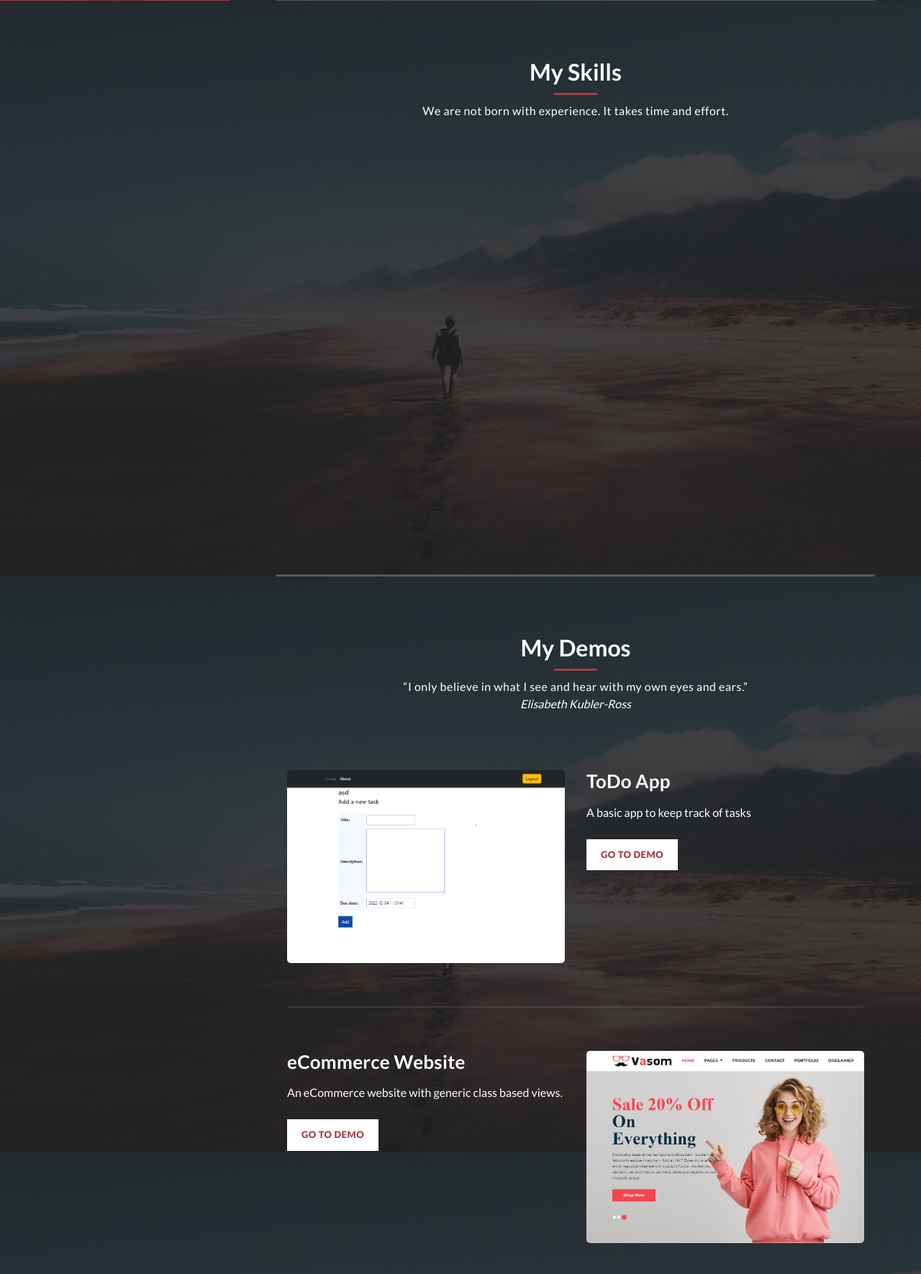
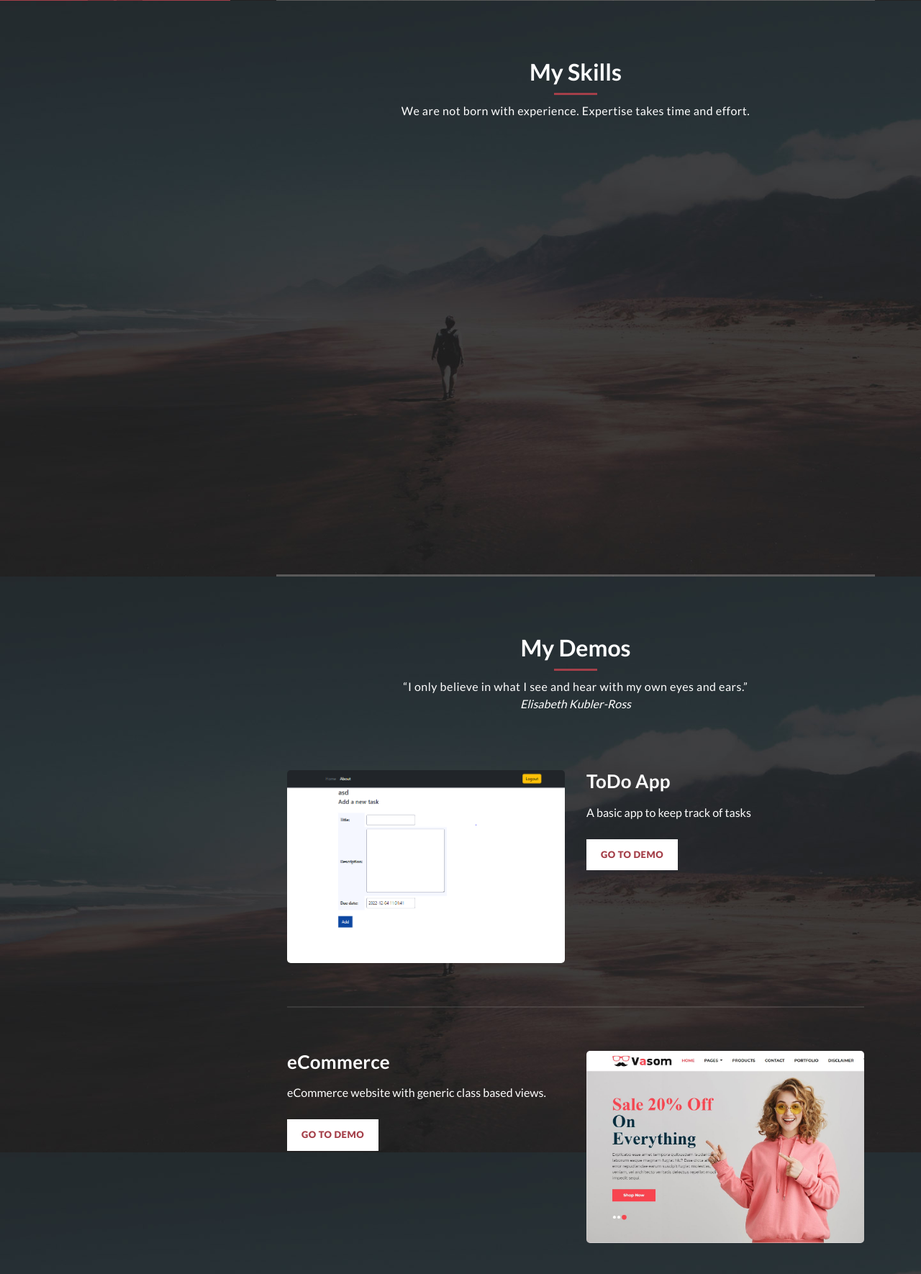
Before and after one commit to abdullahozer11/MasterWebsite, a Django app: page / in a window 1280 px wide. Shown: the part 799-2569 px from the top of the page at 72% size. Run offline with Django 4.2, Linux system fonts and the light colour scheme; data that the repository does not hold is empty; parts of the project's set-up code (start-up, migrations or seed data) failed here and were passed over; some libraries are stand-ins or nearby versions.

Commit message:
Portfolio/content: Trivial improve on text

```diff
--- a/templates/portfolio/index.html
+++ b/templates/portfolio/index.html
@@ -68,7 +68,7 @@
         <div class="section-heading">
             <h2>My Skills</h2>
             <div class="line-dec"></div>
-            <span> We are not born with experience. It takes time and effort.</span>
+            <span> We are not born with experience. Expertise takes time and effort.</span>
             <div class="skillsGrid">
                 {% for skill in object_list %}
                 <div class="skills">
@@ -113,9 +113,9 @@
                 <div class="col-md-6">
                     <div class="left-text">
                         <h4>
-                            eCommerce Website</h4>
+                            eCommerce</h4>
                         <p>
-                            An eCommerce website with generic class based views.
+                            eCommerce website with generic class based views.
                         </p>
                         <div class="white-button">
                             <a href="{% url 'commerce:index' %}">Go to demo</a>
```
